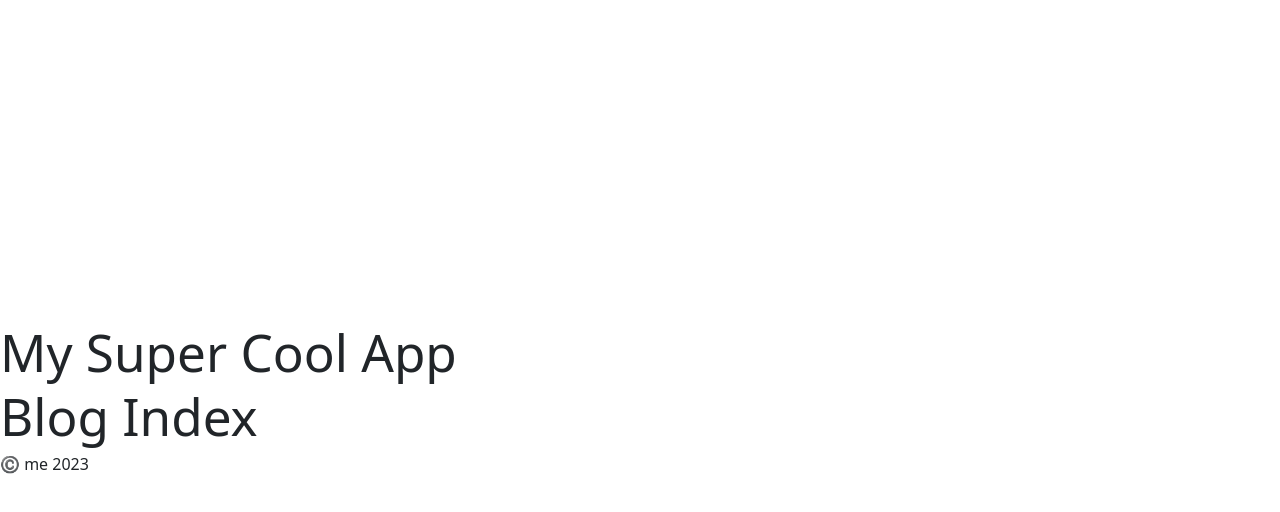
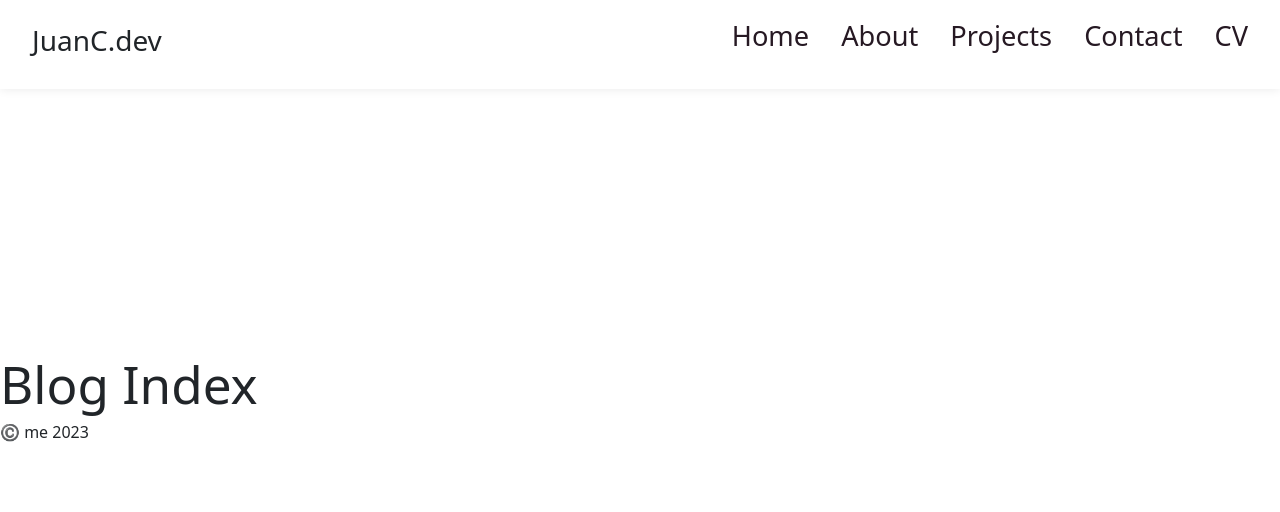
Before and after one commit to JuanCarlosAguilarB/portfolio_react_ultimate, a React (Vite) app: page /blog in a window 1280 px wide. Shown: the top 512 px of the page. Built offline with nearby package versions, Linux system fonts and the light colour scheme.

Commit message:
create navbar

```diff
--- /dev/null
+++ b/src/Components/Atoms/Navbar/Navbar.css
@@ -0,0 +1,45 @@
+.navbar_container{
+    display: flex;
+    justify-content: space-between;
+    align-items: center;
+
+    padding: 1rem 2rem;
+
+    position: fixed;
+    top: 0;
+
+    width: 100%;
+    height: auto;
+
+    box-shadow: 0 0 10px rgba(0,0,0,.09);
+
+    font-size: 1.7rem;
+}
+
+
+.navbar_container-list{
+    display: flex;
+
+    gap : 2rem;
+
+    list-style: none;
+}
+
+.navbar_container-list-link{
+    /* text-decoration: none; */
+    color: #261923;
+    /* color: #000; */
+
+    box-shadow: inset 0 0 0 0 #c8e2f0;
+    margin: 0 -.25rem;
+    padding: 0 .25rem;
+    transition: color .34s ease-in-out, box-shadow .3s ease-in-out;
+}
+
+.navbar_container-list-link:hover{
+    color: #692536;
+    font-weight: 600;
+    transition: all .33s;
+    box-shadow: inset 100px 0 0 0 #c8e2f0;
+    /* color: (136, 55, 55); */
+}
--- a/src/Components/Atoms/Navbar/Navbar.jsx
+++ b/src/Components/Atoms/Navbar/Navbar.jsx
@@ -1,13 +1,26 @@
 import React from "react";
 import { NavLink } from "react-router-dom";
 import Nav from "react-bootstrap/Nav";
+import "./Navbar.css";
+import { Link } from "react-router-dom";
 
 const Navbar = () => {
   return (
     <>
-      <header>
-        <h1>My Super Cool App</h1>
-      </header>
+      <nav className="navbar_container">
+        <h3>
+          {" "}
+          <span>JuanC.dev</span>{" "}
+        </h3>
+
+        <ul className="navbar_container-list">
+          <Link className="navbar_container-list-link" to="/home">Home</Link>
+          <Link className="navbar_container-list-link" to="/About">About</Link>
+          <Link className="navbar_container-list-link" to="/Projects">Projects</Link>
+          <Link className="navbar_container-list-link" to="/Contact">Contact</Link>
+          <Link className="navbar_container-list-link" to="/CV">CV</Link>
+        </ul>
+      </nav>
     </>
   );
 };
```
